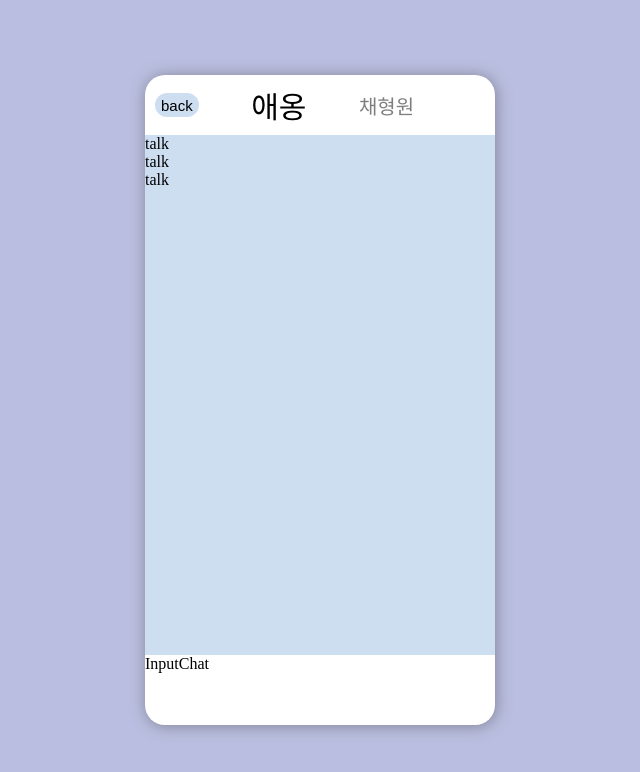
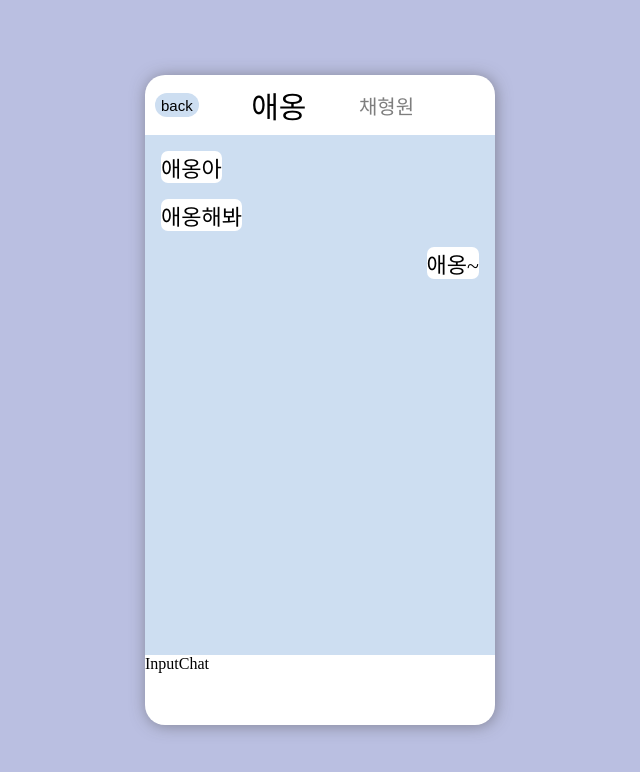
Before and after one commit to oyatplum/react-messenger-17th-Refactoring, a React (Create React App) app: page / in a window 1280 px wide. Shown: the top 772 px of the page, without its empty margins (320-960 px from the left). Built offline with nearby package versions, Linux system fonts and the light colour scheme; a web font is replaced by a local one.

Commit message:
feat: create Talk component

```diff
--- a/src/Talk/talk.tsx
+++ b/src/Talk/talk.tsx
@@ -1,7 +1,49 @@
 import React from 'react';
+import { useRecoilValue } from 'recoil';
+import messageInfo from './../json/message.json';
+import styled from 'styled-components';
+import { MessageInfo } from '../interface/interface';
+import { selectedUser } from '../atom/atom';
 
-function talk() {
-  return <div>talk</div>;
+function Talk({ messageId }: MessageInfo) {
+  const selected = useRecoilValue(selectedUser);
+  return (
+    <>
+      {selected === messageInfo[0].message[messageId].userNum ? (
+        <Chat>
+          <NowUser>{messageInfo[0].message[messageId].addText} </NowUser>
+        </Chat>
+      ) : (
+        <Chat>
+          <CounterPart>{messageInfo[0].message[messageId].addText}</CounterPart>
+        </Chat>
+      )}
+    </>
+  );
 }
 
-export default talk;
+const Chat = styled.div`
+  margin: 1rem 0.5rem 0.5rem 0.5rem;
+  word-break: break-all;
+  border-radius: 7px;
+  display: flex;
+  font-size: 22px;
+`;
+const NowUser = styled.div`
+  max-width: 10rem;
+  width: auto;
+  margin-left: auto;
+  margin-right: 0.5rem;
+  background-color: white;
+  border-radius: 7px;
+`;
+
+const CounterPart = styled.div`
+  max-width: 10rem;
+  margin-left: 0.5rem;
+  width: auto;
+  background-color: white;
+  border-radius: 7px;
+`;
+
+export default Talk;
--- a/src/chatting/chattingContent.tsx
+++ b/src/chatting/chattingContent.tsx
@@ -2,13 +2,18 @@ import React from 'react';
 import styled from 'styled-components';
 import messageInfo from './../json/message.json';
 import Talk from './../Talk/talk';
-import { MessageInfo } from '../interface/interface';
 
 function chattingContent() {
   return (
     <Chatting>
       {messageInfo[0].message.map((chat, index) => (
-        <Talk />
+        <Talk
+          key={index}
+          messageId={index}
+          isUser={chat.isUser}
+          addText={chat.addText}
+          userNum={chat.userNum}
+        />
       ))}
     </Chatting>
   );
```
